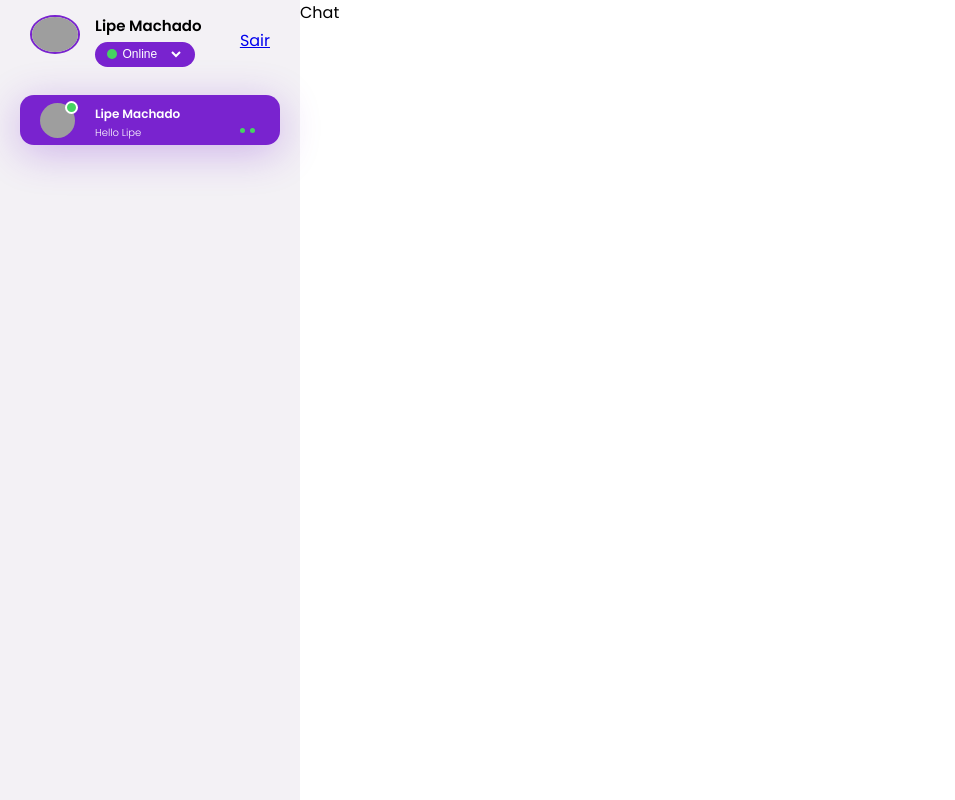
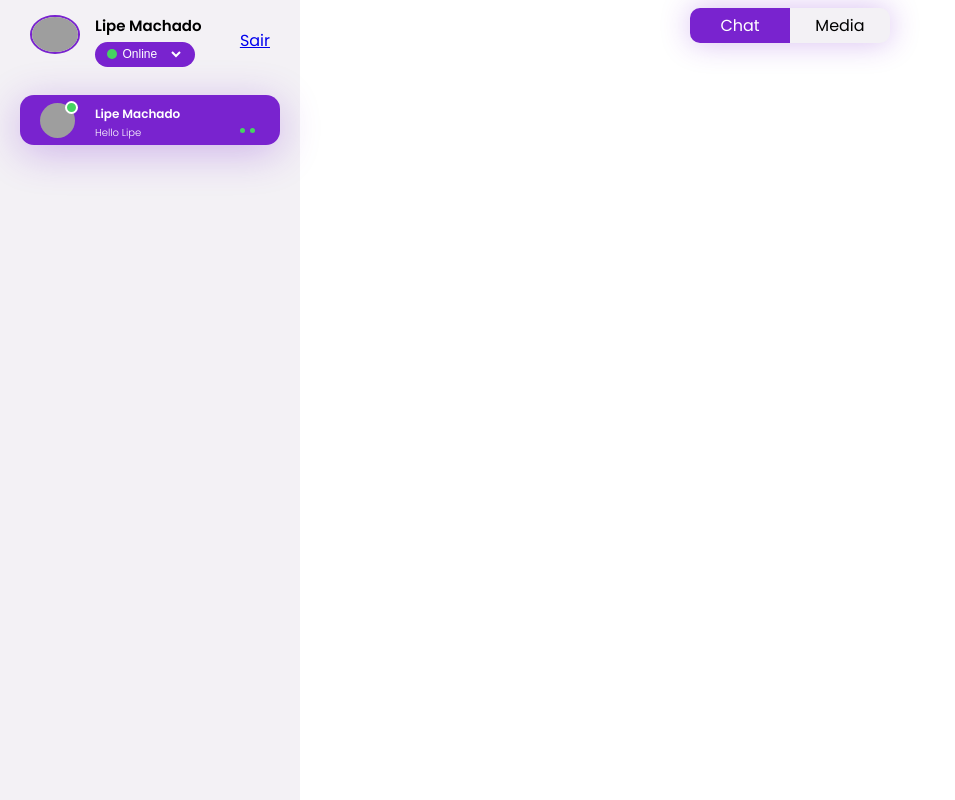
Before and after one commit to LipeMachado/powchat, a React (Vite) app: page /home in a window 1280 px wide. Shown: the whole page, without its empty margins (0-955 px from the left). Built offline with nearby package versions, Linux system fonts and the light colour scheme; grey boxes are pictures that could not be loaded.

Commit message:
Component Chat

```diff
--- a/src/Components/Chat/index.tsx
+++ b/src/Components/Chat/index.tsx
@@ -1,13 +1,30 @@
-import React from 'react'
+import React, { useState } from 'react'
 import {
-    ChatContainerDiv
+    ChatContainerDiv,
+    ChatInfoContainerDiv,
+    ChatInfoBoxDiv,
+    ChatInfoChatDiv,
+    ChatInfoMediaDiv,
+    ChatInfoOverlayContainer
 } from './style'
 
+export interface ToogleChatMediaProps {
+    toogleChatMedia: boolean;
+}
+
 export function Chat() {
+    const [toogleChatMedia, setToogleChatMedia] = useState(true);
+
     return (
         <>
             <ChatContainerDiv>
-                Chat
+                <ChatInfoContainerDiv>
+                    <ChatInfoBoxDiv>
+                        <ChatInfoChatDiv onClick={() => setToogleChatMedia(true)} toogleChatMedia={toogleChatMedia}>Chat</ChatInfoChatDiv>
+                        <ChatInfoMediaDiv onClick={() => setToogleChatMedia(false)} toogleChatMedia={toogleChatMedia}>Media</ChatInfoMediaDiv>
+                        <ChatInfoOverlayContainer toogleChatMedia={toogleChatMedia} />
+                    </ChatInfoBoxDiv>
+                </ChatInfoContainerDiv>
             </ChatContainerDiv>
         </>
     )
--- a/src/Components/Chat/style.tsx
+++ b/src/Components/Chat/style.tsx
@@ -1,5 +1,75 @@
 import styled from 'styled-components'
+import { ToogleChatMediaProps } from './index';
 
 export const ChatContainerDiv = styled.div`
     flex: 2;
 `;
+
+export const ChatInfoContainerDiv = styled.div`
+    display: flex;
+    justify-content: center;
+    align-items: center;
+    height: 50px;
+    padding: 10px;
+`;
+
+export const ChatInfoBoxDiv = styled.div`
+    background-color: ${props => props.theme.colors.purple50};
+    border-radius: 10px;
+    position: relative;
+    overflow: hidden;
+    width: 200px;
+    max-width: 100%;
+    display: flex;
+    box-shadow: 0px 0px 30px rgba(121, 35, 207, 0.3);
+`;
+
+export const ChatInfoChatDiv = styled.div<ToogleChatMediaProps>`
+    width: 100px;
+    padding: 5px;
+    display: flex;
+    justify-content: center;
+    align-items: center;
+    background-color: transparent;
+    z-index: 2;
+    border-radius: 14px 14px;
+    cursor: pointer;
+    transition: all 0.6s ease-in-out;
+
+    ${props => props.toogleChatMedia == true ? `
+        color: #ffffff;
+    ` : `color: #000000;`}
+`;
+
+export const ChatInfoMediaDiv = styled.div<ToogleChatMediaProps>`
+    width: 100px;
+    padding: 5px;
+    display: flex;
+    justify-content: center;
+    align-items: center;
+    z-index: 2;
+    background-color: transparent;
+    border-radius: 0 14px 14px 0;
+    cursor: pointer;
+    transition: all 0.6s ease-in-out;
+
+    ${props => props.toogleChatMedia == true ? `
+        color: #000000;
+    ` : `color: #ffffff;`}
+`;
+
+export const ChatInfoOverlayContainer = styled.div <ToogleChatMediaProps>`
+    position: absolute;
+    top: 0;
+    left: 50%;
+    width: 50%;
+    height: 100%;
+    overflow: hidden;
+    transition: transform 0.5s ease-in-out;
+    z-index: 1;
+    background-color: ${props => props.theme.colors.purple600};
+
+    ${props => props.toogleChatMedia == true ? `
+        transform: translateX(-100%);
+    ` : null}
+`;
```
